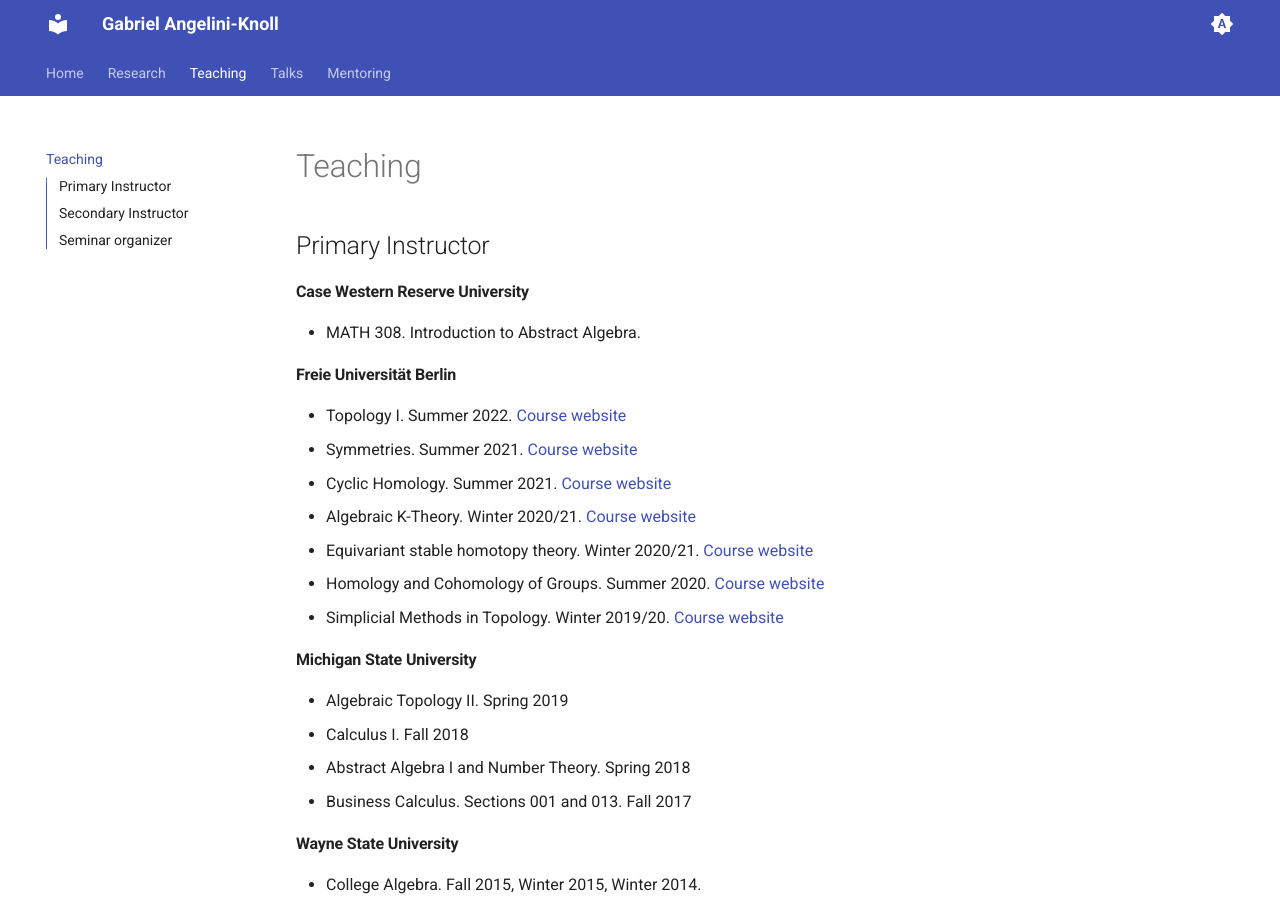
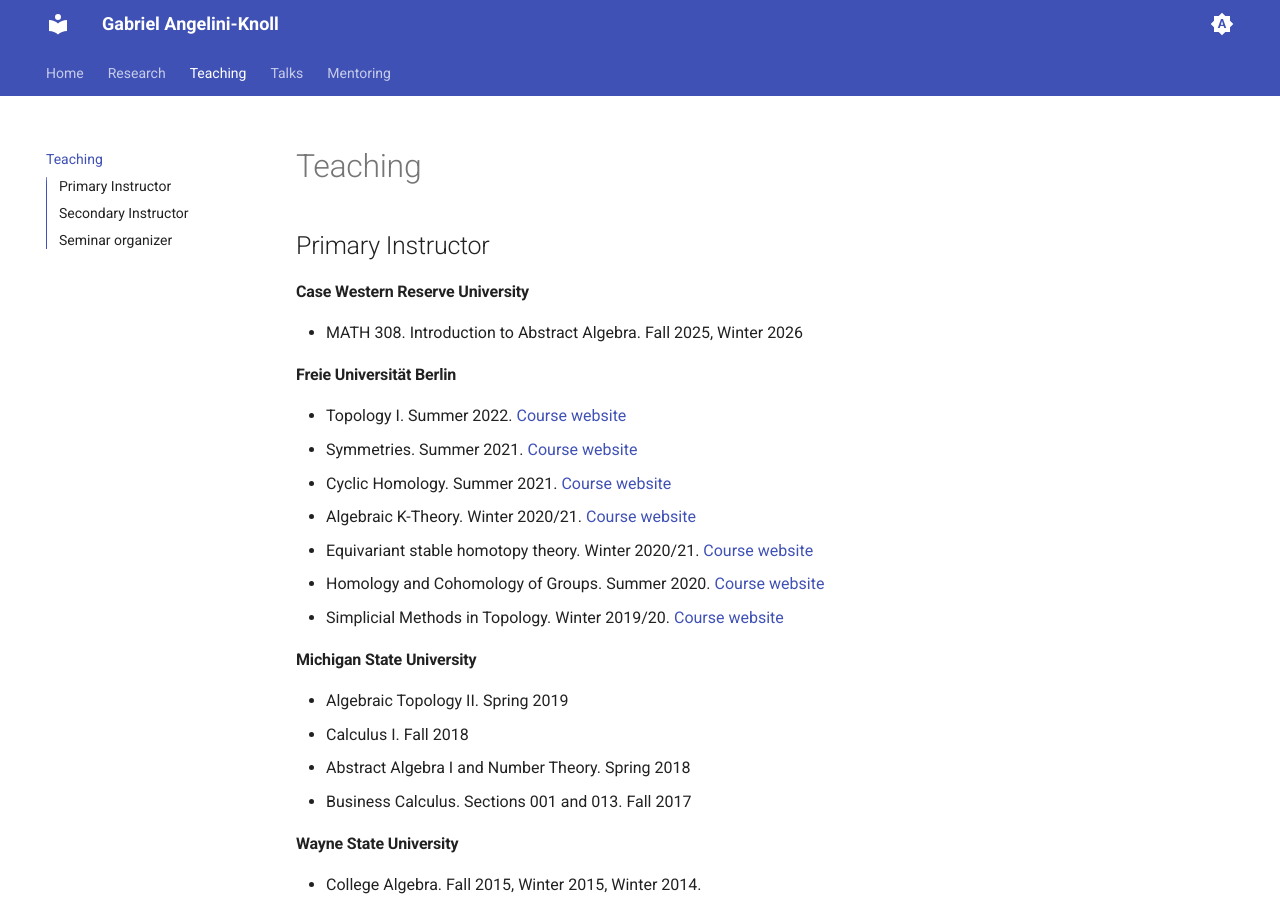
Before and after one commit to gabeangeliniknoll/gabeangeliniknoll.github.io, an MkDocs documentation site: the page built from docs/teaching.md, in a window 1280 px wide and 900 px high. Built offline with MkDocs 1.6.1 and Material for MkDocs 9.7.7, drawn with Linux system fonts in a browser that asks for light colours.

Commit message:
update website

```diff
--- a/docs/teaching.md
+++ b/docs/teaching.md
@@ -5,7 +5,7 @@
 
 #### Case Western Reserve University
 
-* MATH 308. Introduction to Abstract Algebra.
+* MATH 308. Introduction to Abstract Algebra. Fall 2025, Winter 2026
 
 #### Freie Universität Berlin
 
```
Also changed, not shown: docs/research.md (+2 -2 lines), docs/talks.md (+1 -1 lines).
